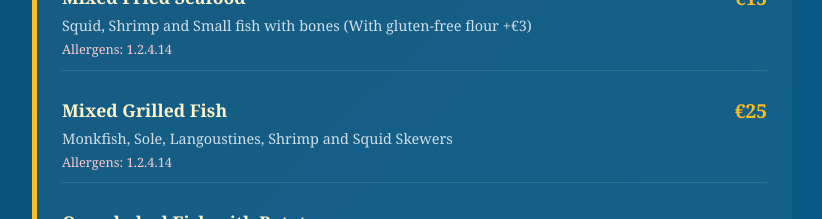
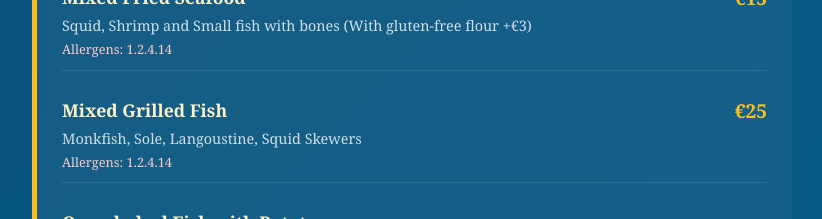
Before and after one commit to Pd15322/ENGLISH-MENU, a plain HTML site: page index.html in a window 1280 px wide. Shown: the part 2460-2679 px from the top of the page, without its empty margins (228-1050 px from the left). Drawn offline with Linux system fonts and the light colour scheme.

Commit message:
Update index.html

```diff
--- a/index.html
+++ b/index.html
@@ -319,7 +319,7 @@
             <div class="menu-item">
                 <div class="item-info">
                     <div class="item-name">Mixed Grilled Fish</div>
-                    <div class="item-description">Monkfish, Sole, Langoustines, Shrimp and Squid Skewers</div>
+                    <div class="item-description">Monkfish, Sole, Langoustine, Squid Skewers</div>
                     <div class="allergens">Allergens: 1.2.4.14</div>
                 </div>
                 <div class="item-price">€25</div>
```
